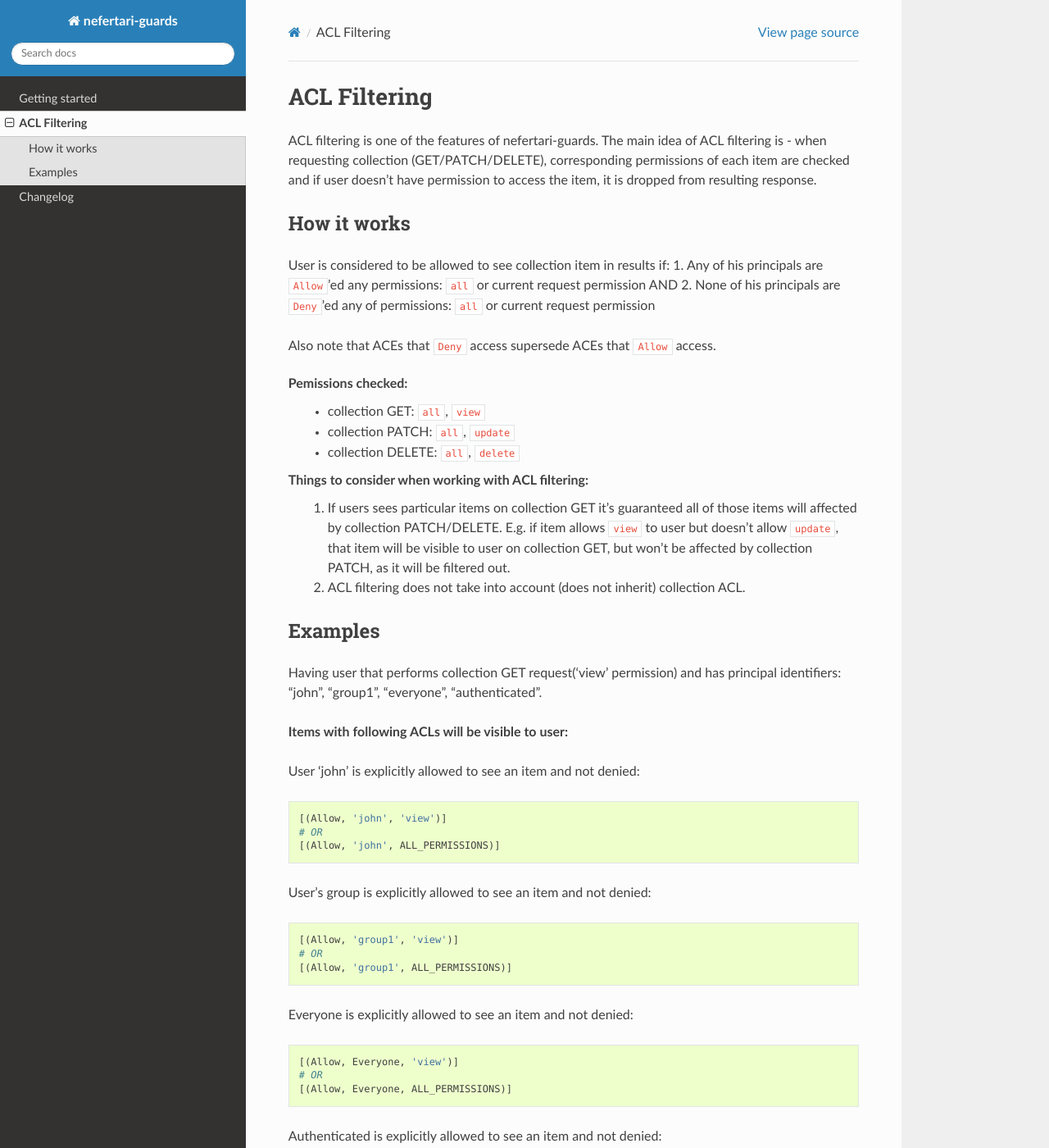
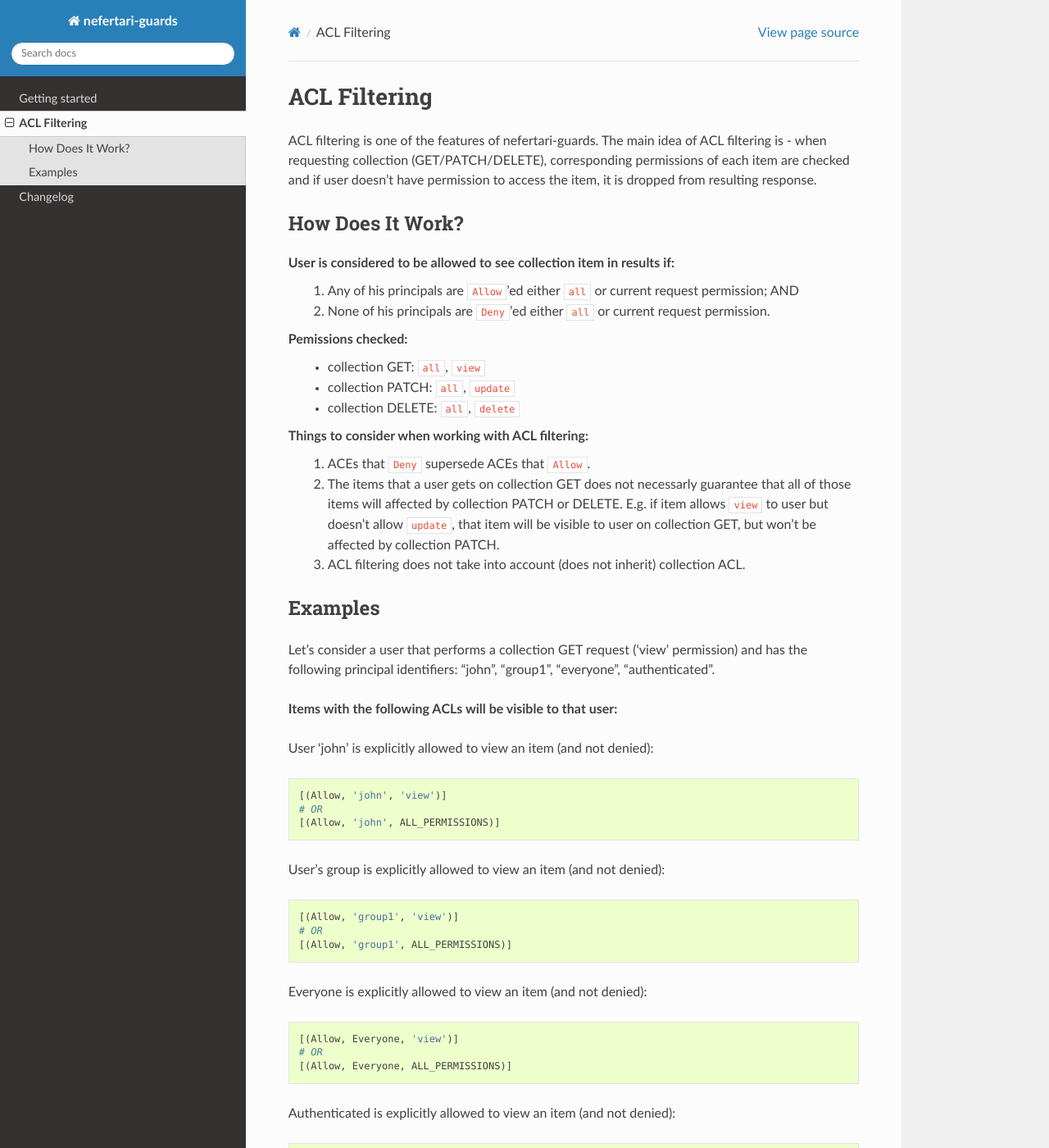
Before and after one commit to ramses-tech/nefertari-guards, a Sphinx documentation site: the page built from docs/source/acl_filtering.rst, in a window 1280 px wide and 1400 px high. Shown: the whole window at 82% size. Built offline with Sphinx 7.4.7 and the Read the Docs theme 2.0.0, drawn with Linux system fonts in a browser that asks for light colours; some of the changed text lies outside the part shown.

Commit message:
fixed a few typos in doc

```diff
--- a/docs/source/acl_filtering.rst
+++ b/docs/source/acl_filtering.rst
@@ -1,18 +1,14 @@
 ACL Filtering
 =============
 
-ACL filtering is one of the features of nefertari-guards.
-The main idea of ACL filtering is - when requesting collection (GET/PATCH/DELETE), corresponding permissions of each item are checked and if user doesn't have permission to access the item, it is dropped from resulting response.
+ACL filtering is one of the features of nefertari-guards. The main idea of ACL filtering is - when requesting collection (GET/PATCH/DELETE), corresponding permissions of each item are checked and if user doesn't have permission to access the item, it is dropped from resulting response.
 
-How it works
-------------
+How Does It Work?
+-----------------
 
 User is considered to be allowed to see collection item in results if:
-1. Any of his principals are ``Allow``'ed any permissions: ``all`` or current request permission
-AND
-2. None of his principals are ``Deny``'ed any of permissions: ``all`` or current request permission
-
-Also note that ACEs  that ``Deny`` access supersede ACEs that ``Allow`` access.
+    1. Any of his principals are ``Allow``'ed either ``all`` or current request permission; AND
+    2. None of his principals are ``Deny``'ed either ``all`` or current request permission.
 
 Pemissions checked:
     * collection GET: ``all``, ``view``
@@ -20,17 +16,18 @@ Pemissions checked:
     * collection DELETE: ``all``, ``delete``
 
 Things to consider when working with ACL filtering:
-    1. If users sees particular items on collection GET it's guaranteed all of those items will affected by collection PATCH/DELETE. E.g. if item allows ``view`` to user but doesn't allow ``update``, that item will be visible to user on collection GET, but won't be affected by collection PATCH, as it will be filtered out.
-    2. ACL filtering does not take into account (does not inherit) collection ACL.
+    1. ACEs that ``Deny`` supersede ACEs that ``Allow``.
+    2. The items that a user gets on collection GET does not necessarly guarantee that all of those items will affected by collection PATCH or DELETE. E.g. if item allows ``view`` to user but doesn't allow ``update``, that item will be visible to user on collection GET, but won't be affected by collection PATCH.
+    3. ACL filtering does not take into account (does not inherit) collection ACL.
 
 Examples
 --------
 
-Having user that performs collection GET request('view' permission) and has principal identifiers: "john", "group1", "everyone", "authenticated".
+Let's consider a user that performs a collection GET request ('view' permission) and has the following principal identifiers: "john", "group1", "everyone", "authenticated".
 
-**Items with following ACLs will be visible to user:**
+**Items with the following ACLs will be visible to that user:**
 
-User 'john' is explicitly allowed to see an item and not denied:
+User 'john' is explicitly allowed to view an item (and not denied):
 
 .. code-block:: python
 
@@ -38,7 +35,7 @@ User 'john' is explicitly allowed to see an item and not denied:
     # OR
     [(Allow, 'john', ALL_PERMISSIONS)]
 
-User's group is explicitly allowed to see an item and not denied:
+User's group is explicitly allowed to view an item (and not denied):
 
 .. code-block:: python
 
@@ -46,7 +43,7 @@ User's group is explicitly allowed to see an item and not denied:
     # OR
     [(Allow, 'group1', ALL_PERMISSIONS)]
 
-Everyone is explicitly allowed to see an item and not denied:
+Everyone is explicitly allowed to view an item (and not denied):
 
 .. code-block:: python
 
@@ -54,7 +51,7 @@ Everyone is explicitly allowed to see an item and not denied:
     # OR
     [(Allow, Everyone, ALL_PERMISSIONS)]
 
-Authenticated is explicitly allowed to see an item and not denied:
+Authenticated is explicitly allowed to view an item (and not denied):
 
 .. code-block:: python
 
@@ -62,7 +59,7 @@ Authenticated is explicitly allowed to see an item and not denied:
     # OR
     [(Allow, Authenticated, ALL_PERMISSIONS)]
 
-User 'john' is explicitly allowed to see an item and access is denied to users of 'group2' to which user does NOT belong:
+User 'john' is explicitly allowed to view an item and access is denied to users of 'group2' to which user does NOT belong:
 
 .. code-block:: python
 
@@ -71,7 +68,7 @@ User 'john' is explicitly allowed to see an item and access is denied to users o
         (Deny, 'group2', 'view'),
     ]
 
-User 'john' is explicitly allowed to see an item and access is denied to user 'john' to update item:
+User 'john' is explicitly allowed to view an item and access is denied to user 'john' to update:
 
 .. code-block:: python
 
@@ -80,9 +77,9 @@ User 'john' is explicitly allowed to see an item and access is denied to user 'j
         (Deny, 'john', 'update'),
     ]
 
-**Items with following ACLs will NOT be visible to user:**
+**Items with following ACLs will NOT be visible to that user:**
 
-User 'john' is explicitly denied to see an item:
+User 'john' is explicitly denied to view an item:
 
 .. code-block:: python
 
@@ -90,7 +87,7 @@ User 'john' is explicitly denied to see an item:
     # OR
     [(Deny, 'john', ALL_PERMISSIONS)]
 
-Everyone or Authenticated are denied to see the item and user has those principal identifiers (user is Everyone and user is Authenticated):
+Everyone or Authenticated users are denied to view the item (user is Everyone and is Authenticated):
 
 .. code-block:: python
 
@@ -102,7 +99,7 @@ Everyone or Authenticated are denied to see the item and user has those principa
     # OR
     [(Deny, Authenticated, ALL_PERMISSIONS)]
 
-User 'john' is explicitly allowed to see an item BUT access is denied to 'group1' to which user belongs(note that order of ACEs doesn't matter):
+User 'john' is explicitly allowed to see an item BUT access is denied to 'group1' to which user belongs (order of ACEs doesn't matter):
 
 .. code-block:: python
 
--- a/docs/source/changelog.rst
+++ b/docs/source/changelog.rst
@@ -1,5 +1,5 @@
 Changelog
 =========
 
-* :release:`0.1.0 <2015-09-xx>`
+* :release:`0.1.0 <2015-10-xx>`
 * :feature:`-` Initial release
```
